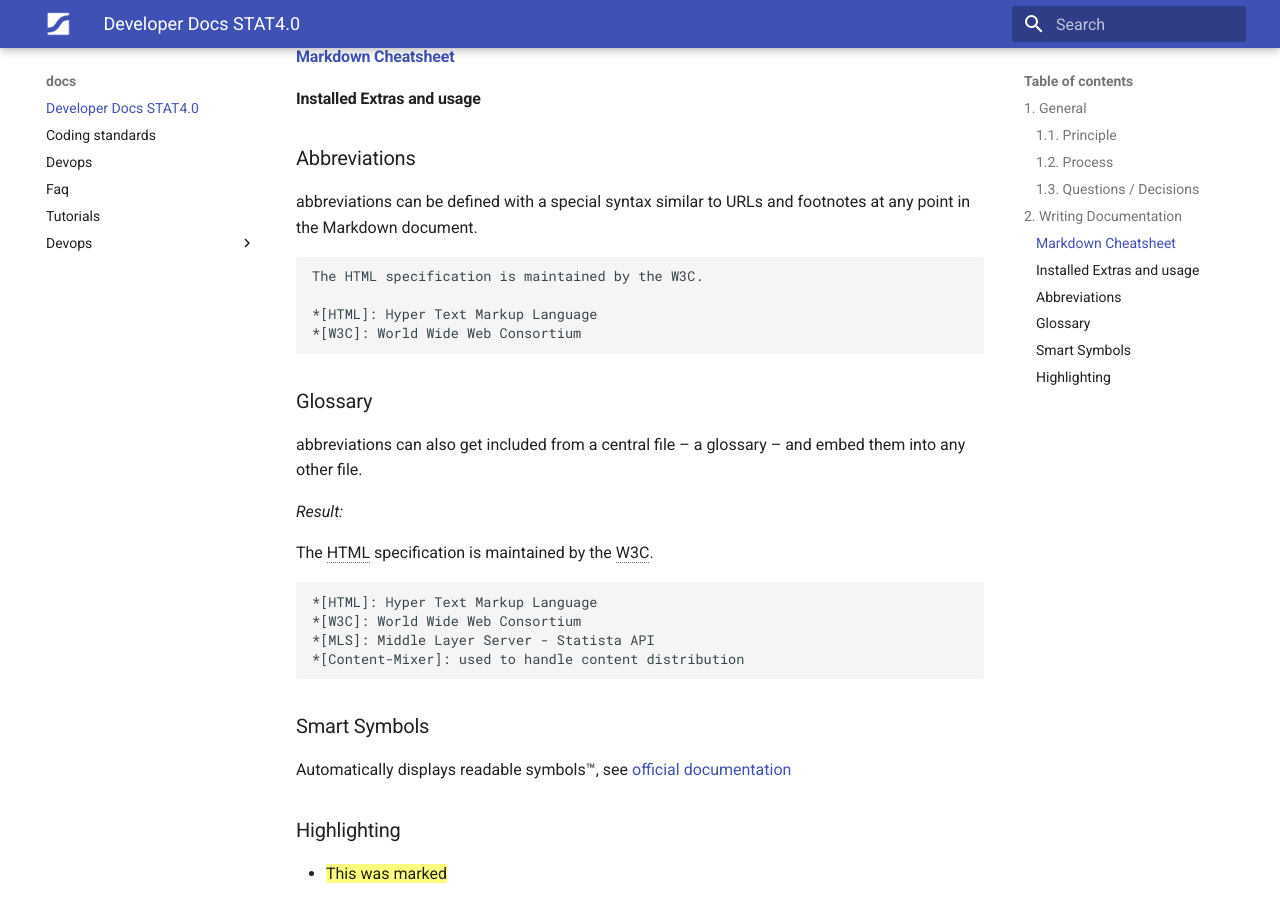
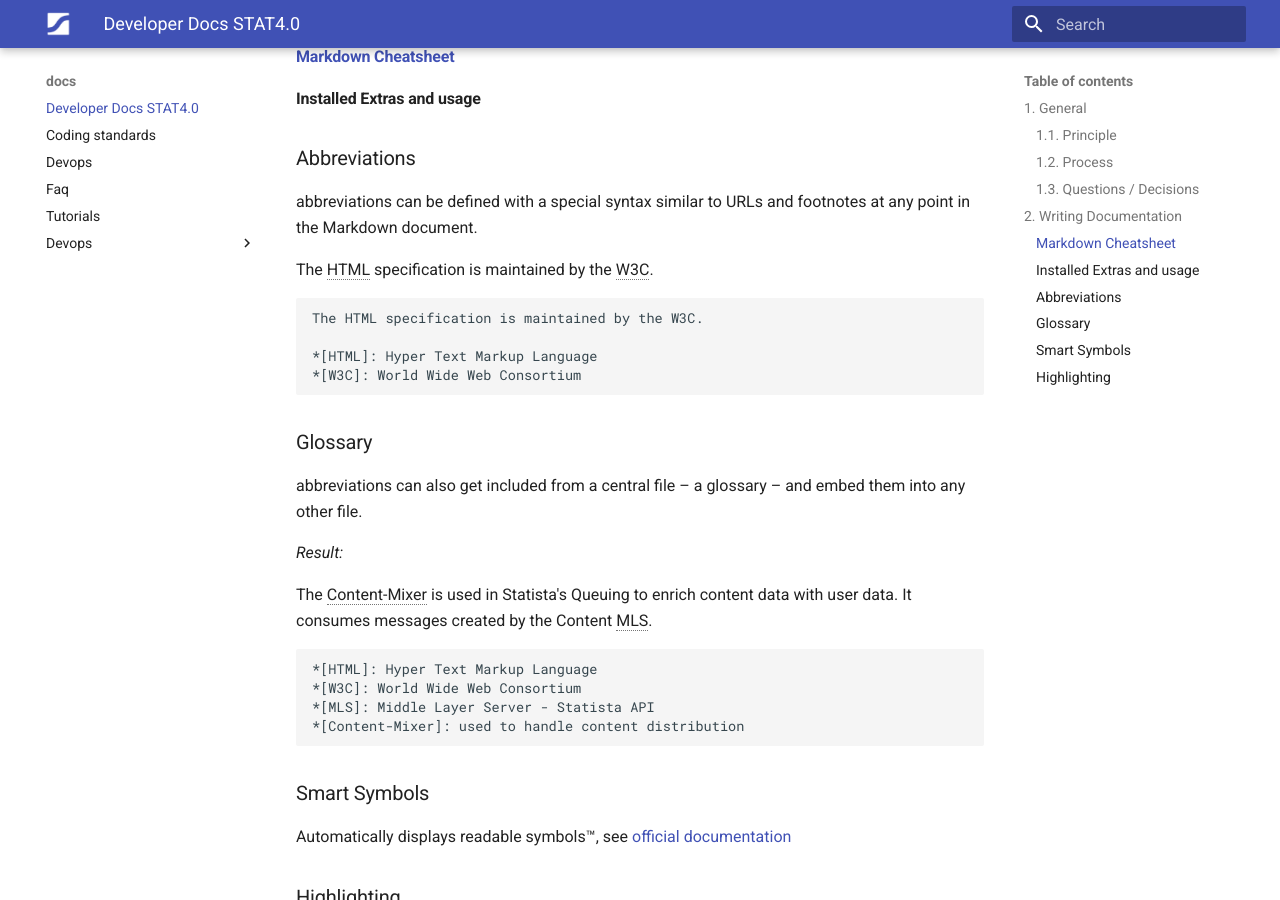
Before and after one commit to statista/docs-developers, an MkDocs documentation site: the page built from docs/index.md, in a window 1280 px wide and 900 px high, scrolled down 649 px. Built offline with MkDocs 1.6.1 and Material for MkDocs 9.7.7, drawn with Linux system fonts in a browser that asks for light colours.

Commit message:
improved abbreviation docs

````diff
--- a/docs/index.md
+++ b/docs/index.md
@@ -19,6 +19,12 @@ iterative as part of ongoing change of whatever (software development, business
 #### Installed Extras and usage
 ### Abbreviations
 abbreviations can be defined with a special syntax similar to URLs and footnotes at any point in the Markdown document.
+
+The HTML specification is maintained by the W3C.
+
+*[HTML]: Hyper Text Markup Language
+*[W3C]: World Wide Web Consortium
+
 ```
 The HTML specification is maintained by the W3C.
 
@@ -31,7 +37,7 @@ abbreviations can also get included from a central file – a glossary – and e
 
 _Result:_
 
-The HTML specification is maintained by the W3C.
+The Content-Mixer is used in Statista's Queuing to enrich content data with user data. It consumes messages created by the Content MLS.
 ```
 --8<-- "includes/abbreviations.md"
 ```
````
